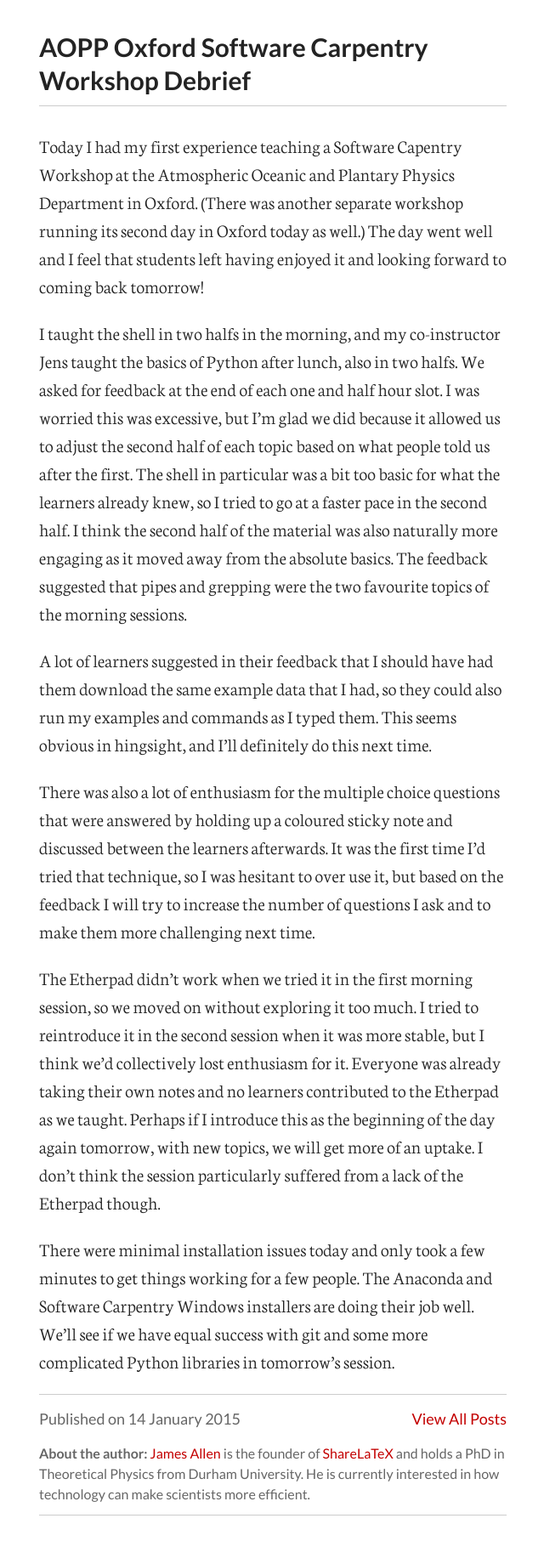
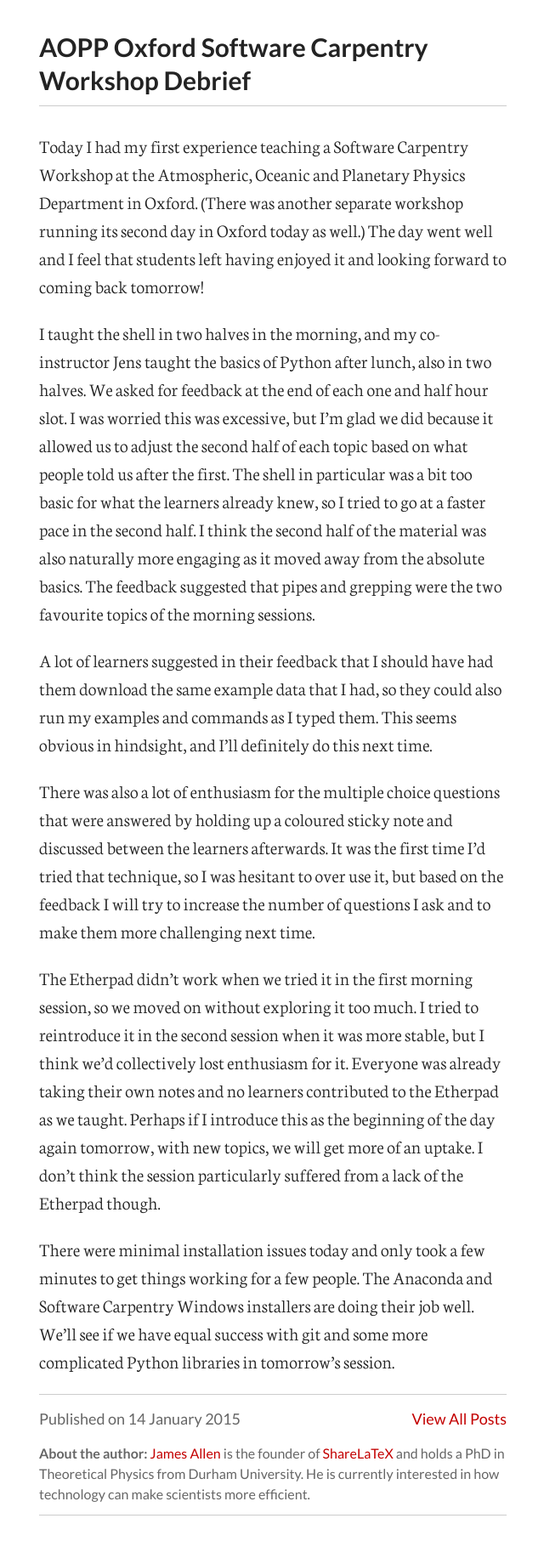
Before and after one commit to jpallen/jpallen.github.io, a Jekyll site: the page built from _posts/2015-01-14-aopp-oxford-swc-debrief.md, in a window 1280 px wide. Shown: the whole page at 85% size, without its empty margins (319-959 px from the left). Built offline with Jekyll 4.4.1, drawn with Linux system fonts in a browser that asks for light colours; comment, search, counter and statistics services are not loaded.

Commit message:
Fix typos

```diff
--- a/_posts/2015-01-14-aopp-oxford-swc-debrief.md
+++ b/_posts/2015-01-14-aopp-oxford-swc-debrief.md
@@ -4,11 +4,11 @@ layout: post
 author: James Allen
 ---
 
-Today I had my first experience teaching a Software Capentry Workshop at the Atmospheric Oceanic and Plantary Physics Department in Oxford. (There was another separate workshop running its second day in Oxford today as well.) The day went well and I feel that students left having enjoyed it and looking forward to coming back tomorrow!
+Today I had my first experience teaching a Software Carpentry Workshop at the Atmospheric, Oceanic and Planetary Physics Department in Oxford. (There was another separate workshop running its second day in Oxford today as well.) The day went well and I feel that students left having enjoyed it and looking forward to coming back tomorrow!
 
-I taught the shell in two halfs in the morning, and my co-instructor Jens taught the basics of Python after lunch, also in two halfs. We asked for feedback at the end of each one and half hour slot. I was worried this was excessive, but I'm glad we did because it allowed us to adjust the second half of each topic based on what people told us after the first. The shell in particular was a bit too basic for what the learners already knew, so I tried to go at a faster pace in the second half. I think the second half of the material was also naturally more engaging as it moved away from the absolute basics. The feedback suggested that pipes and grepping were the two favourite topics of the morning sessions.
+I taught the shell in two halves in the morning, and my co-instructor Jens taught the basics of Python after lunch, also in two halves. We asked for feedback at the end of each one and half hour slot. I was worried this was excessive, but I'm glad we did because it allowed us to adjust the second half of each topic based on what people told us after the first. The shell in particular was a bit too basic for what the learners already knew, so I tried to go at a faster pace in the second half. I think the second half of the material was also naturally more engaging as it moved away from the absolute basics. The feedback suggested that pipes and grepping were the two favourite topics of the morning sessions.
 
-A lot of learners suggested in their feedback that I should have had them download the same example data that I had, so they could also run my examples and commands as I typed them. This seems obvious in hingsight, and I'll definitely do this next time.
+A lot of learners suggested in their feedback that I should have had them download the same example data that I had, so they could also run my examples and commands as I typed them. This seems obvious in hindsight, and I'll definitely do this next time.
 
 There was also a lot of enthusiasm for the multiple choice questions that were answered by holding up a coloured sticky note and discussed between the learners afterwards. It was the first time I'd tried that technique, so I was hesitant to over use it, but based on the feedback I will try to increase the number of questions I ask and to make them more challenging next time.
 
```
